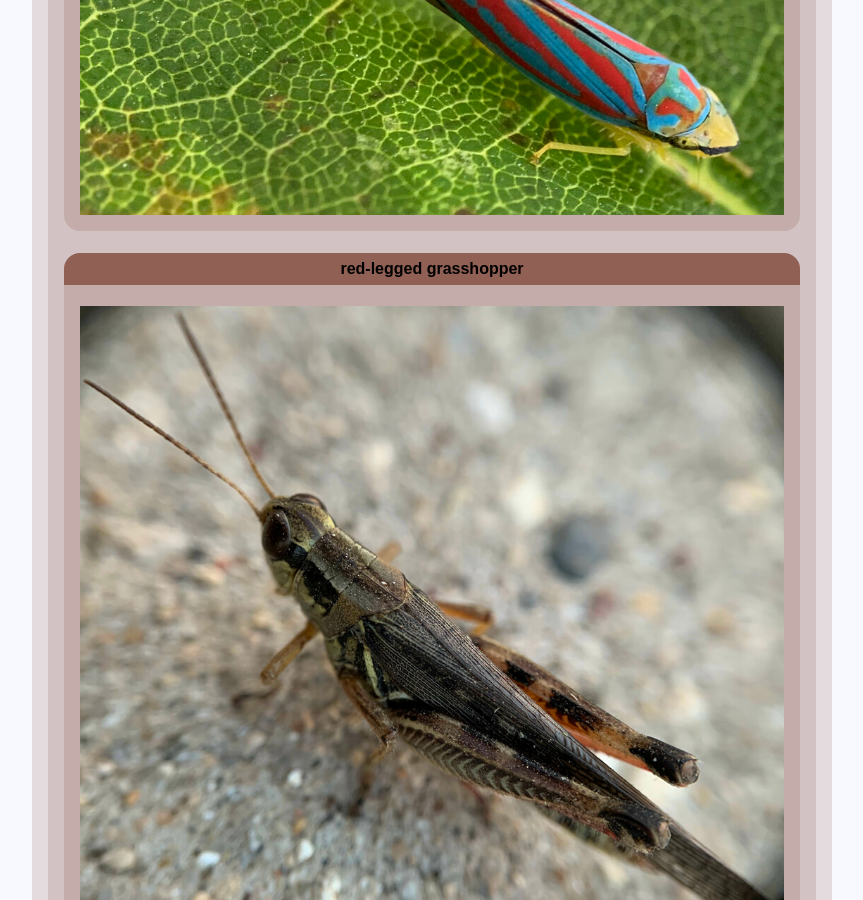
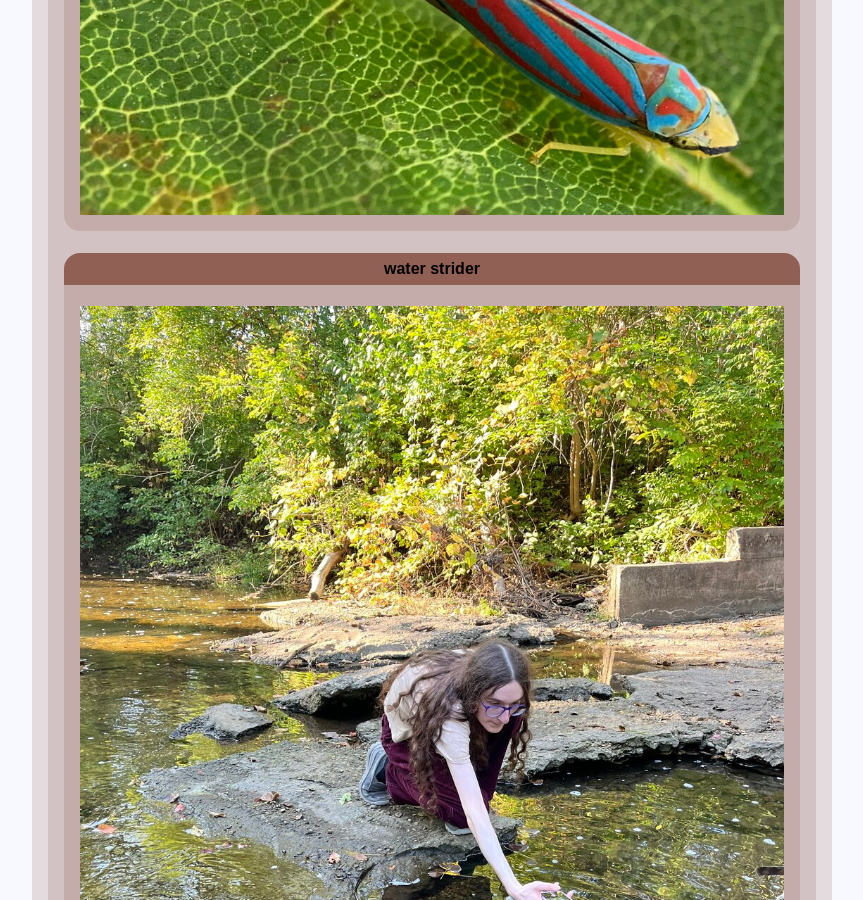
Before and after one commit to Roachbones/Roachbones.github.io, a Jekyll site: the page bugs/index.html, which Jekyll copies as it is, in a window 1280 px wide and 900 px high, scrolled down 10076 px. Shown: the whole window, without its empty margins (208-1071 px from the left). Built offline with Jekyll 4.4.1, drawn with Linux system fonts in a browser that asks for light colours; some of the changed text lies outside the part shown.

Commit message:
Move grasshopper to orthoptera

```diff
--- a/bugs/index.html
+++ b/bugs/index.html
@@ -149,11 +149,6 @@
 				<a href="red-banded_leafhopper.jpg"><img src="thumb/red-banded_leafhopper.jpg" alt="red-banded leafhopper"></a>
 			</section>
 
-			<section id="red-legged-grasshopper">
-				<h4>red-legged grasshopper</h4>
-				<a href="red-legged_grasshopper.jpg"><img src="thumb/red-legged_grasshopper.jpg" alt="red-legged grasshopper"></a>
-		    </section>
-
 			<section id="water-strider">
 				<h4>water strider</h4>
 				<a href="strider_fail.jpg"><img src="thumb/strider_fail.jpg" alt="candid photo of me failing to photograph water striders"></a>
@@ -289,6 +284,14 @@
 		</section>
 	</section>
 
+    <section id="orthoptera">
+	    <h2>orthoptera</h2>
+	    <section id="red-legged-grasshopper">
+			<h4>red-legged grasshopper</h4>
+			<a href="red-legged_grasshopper.jpg"><img src="thumb/red-legged_grasshopper.jpg" alt="red-legged grasshopper"></a>
+	    </section>
+    </section>
+
 </main>
 
 </body>
```
